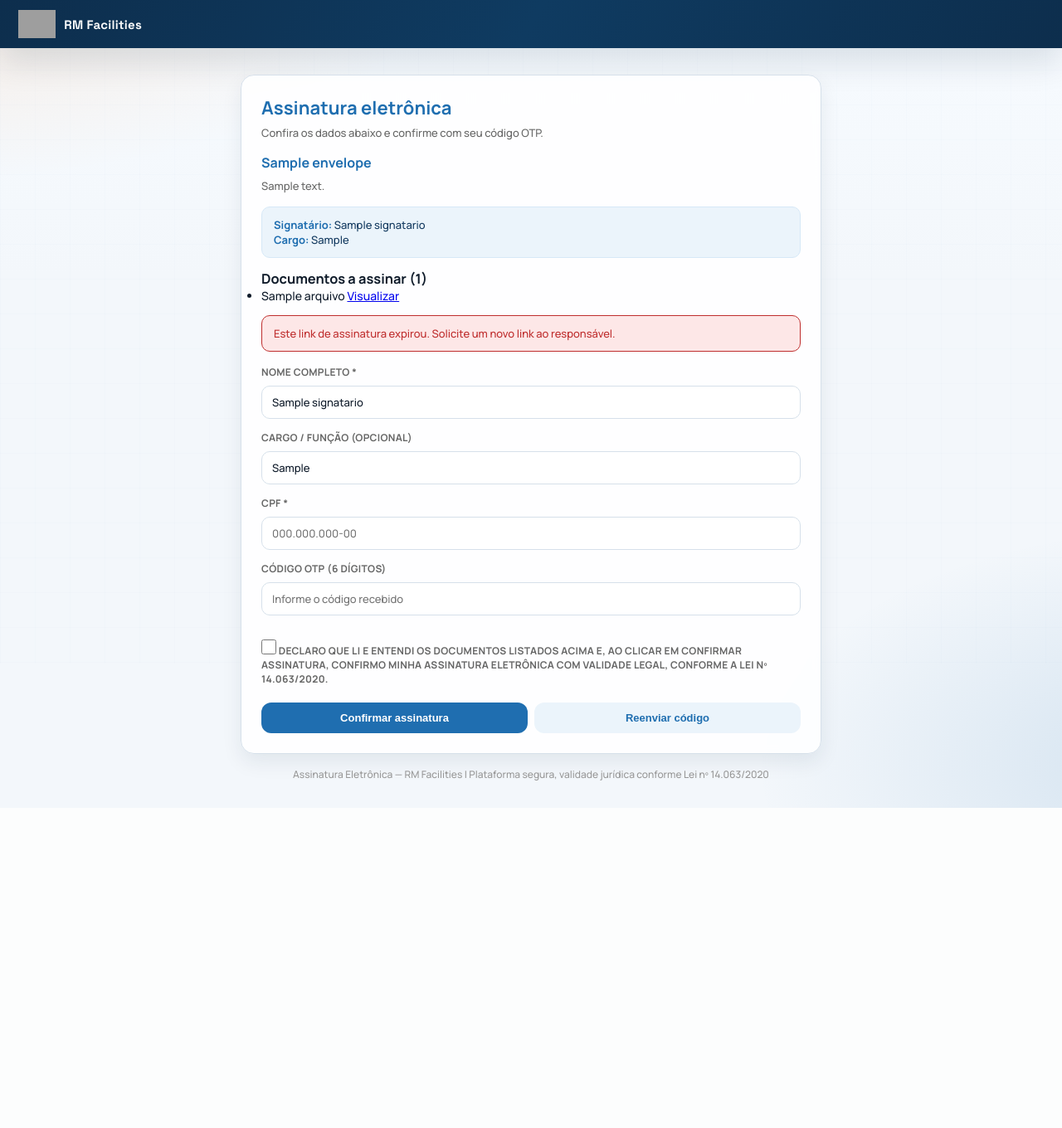
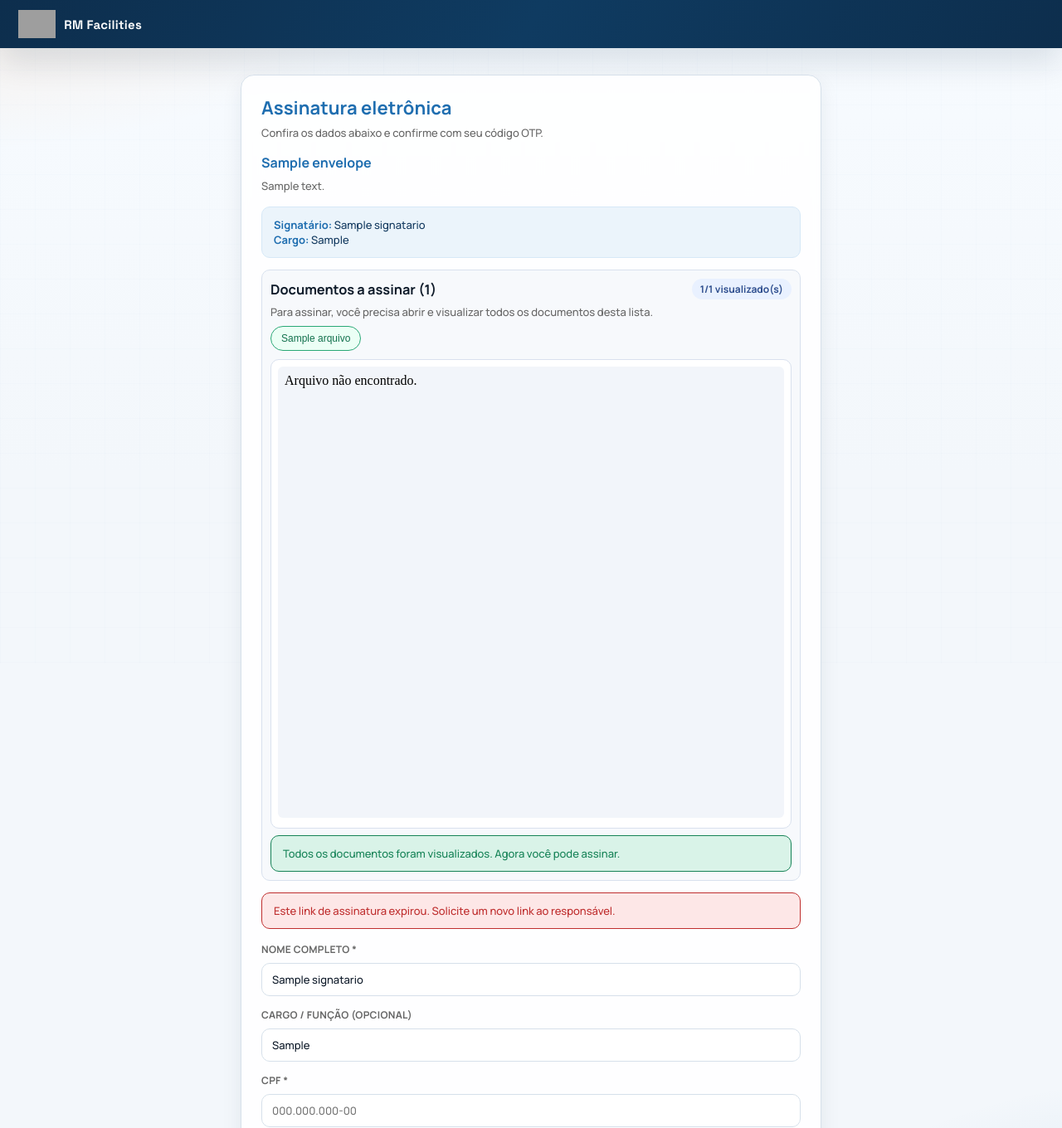
Before and after one commit to teclivre/rmfacilities_v3, a Flask app: a page that uses rmv-4.1/templates/envelope_assinar.html in a window 1280 px wide. Shown: the top 1360 px of the page at 83% size. Before the commit the page ends 974 px from the top, so only its background shows below. Run offline with Flask 3, Linux system fonts and the light colour scheme; tables that the repository leaves empty hold one stand-in row (values such as "Sample post"); grey boxes are pictures that could not be loaded.

Commit message:
feat: assinatura de envelope com visualizacao obrigatoria em tela

```diff
--- a/rmv-4.1/templates/envelope_assinar.html
+++ b/rmv-4.1/templates/envelope_assinar.html
@@ -5,6 +5,17 @@
 <meta name="viewport" content="width=device-width,initial-scale=1">
 <title>Assinar Documento — RM Facilities</title>
 <link rel="stylesheet" href="/static/css/main.css">
+<style>
+  .viewer-shell{padding:10px;background:#f7f9fc;border:1px solid #d9e1ee;border-radius:10px}
+  .viewer-head{display:flex;justify-content:space-between;align-items:center;gap:8px;flex-wrap:wrap;margin-bottom:6px}
+  .viewer-progress{font-size:12px;color:#2f4f8f;font-weight:700;background:#e9f1ff;border-radius:999px;padding:4px 10px}
+  .doc-chip-list{display:flex;flex-wrap:wrap;gap:8px;margin:8px 0 10px}
+  .doc-chip{border:1px solid #b8c7e4;background:#fff;color:#27406d;border-radius:999px;padding:7px 12px;font-size:12px;cursor:pointer}
+  .doc-chip.active{background:#2d7ef7;color:#fff;border-color:#2d7ef7}
+  .doc-chip.done{border-color:#2aa876;background:#ebfff5;color:#12714d}
+  .doc-frame-wrap{background:#fff;border:1px solid #d9e1ee;border-radius:10px;padding:8px}
+  .doc-frame{width:100%;min-height:68vh;border:0;border-radius:6px;background:#f2f5fa}
+</style>
 
 </head>
 <body class="public-page">
@@ -42,16 +53,21 @@
           {% if sig.cargo %}<br><strong>Cargo:</strong> {{ sig.cargo }}{% endif %}
         </div>
 
-        <div class="card-doc">
-          <h3>Documentos a assinar ({{ arquivos|length }})</h3>
-          <ul>
+        <div class="card-doc viewer-shell">
+          <div class="viewer-head">
+            <h3 style="margin:0">Documentos a assinar ({{ arquivos|length }})</h3>
+            <span class="viewer-progress" id="viewer-progress">0/{{ arquivos|length }} visualizado(s)</span>
+          </div>
+          <p class="sub" style="margin:0 0 8px 0">Para assinar, você precisa abrir e visualizar todos os documentos desta lista.</p>
+          <div class="doc-chip-list" id="doc-chip-list">
             {% for a in arquivos %}
-            <li>
-              <span>{{ a.nome_arquivo }}</span>
-              <a class="doc-view" href="/envelope/assinar/{{ sig.token }}/arquivo/{{ a.id }}?src={{ request.args.get('src','link')|urlencode }}" target="_blank" rel="noopener">Visualizar</a>
-            </li>
+            <button type="button" class="doc-chip" data-doc-id="{{ a.id }}" onclick="abrirDocumento({{ a.id }})">{{ a.nome_arquivo }}</button>
             {% endfor %}
-          </ul>
+          </div>
+          <div class="doc-frame-wrap">
+            <iframe id="doc-frame" class="doc-frame" title="Documento para assinatura"></iframe>
+          </div>
+          <div class="public-msg" id="viewer-msg" style="margin-top:8px"></div>
         </div>
 
         <div class="public-msg" id="msg"></div>
@@ -79,7 +95,7 @@
           </label>
         </div>
         <div class="public-btngroup" style="display:flex;flex-wrap:wrap;gap:8px">
-          <button class="public-btn public-btn-primary" id="btn-assinar" onclick="confirmarAssinatura()" style="flex:1;min-width:150px">Confirmar assinatura</button>
+          <button class="public-btn public-btn-primary" id="btn-assinar" onclick="confirmarAssinatura()" style="flex:1;min-width:150px" disabled>Visualize os documentos para assinar</button>
           <button class="public-btn public-btn-secondary" id="btn-resend" type="button" onclick="reenviarOtp()" style="flex:1;min-width:150px">Reenviar código</button>
         </div>
       </div>
@@ -107,7 +123,12 @@
   <script>
 const TOKEN='{{ sig.token or "" }}';
 const ENV_COD='{{ env.codigo }}';
+const SRC='{{ request.args.get("src","link") }}';
+const DOCS={{ arquivos|map(attribute='id')|list|tojson }};
 const otpCooldownCtrl=SignatureCommon.makeCooldown('btn-resend',60);
+const docsVistos=new Set();
+let docAtual=null;
+let leituraTimer=null;
 
 function showMsg(txt,type='err'){
   const msg=document.getElementById('msg');
@@ -124,10 +145,55 @@ function startOtpCooldown(seg){
   otpCooldownCtrl.start(seg||60);
 }
 
+function showViewerMsg(txt,type='ok'){
+  const msg=document.getElementById('viewer-msg');
+  if(!msg) return;
+  msg.className='public-msg '+type;
+  msg.textContent=txt;
+}
+
+function atualizarProgressoDocs(){
+  const total=DOCS.length;
+  const vistos=docsVistos.size;
+  const lbl=document.getElementById('viewer-progress');
+  if(lbl) lbl.textContent=`${vistos}/${total} visualizado(s)`;
+  const btn=document.getElementById('btn-assinar');
+  if(btn){
+    if(total>0 && vistos>=total){
+      btn.disabled=false;
+      btn.textContent='Confirmar assinatura';
+      showViewerMsg('Todos os documentos foram visualizados. Agora você pode assinar.','ok');
+    }else{
+      btn.disabled=true;
+      btn.textContent='Visualize os documentos para assinar';
+    }
+  }
+}
+
+function marcarChipAtivo(docId){
+  document.querySelectorAll('#doc-chip-list .doc-chip').forEach(el=>{
+    const id=parseInt(el.getAttribute('data-doc-id')||'0',10);
+    el.classList.toggle('active',id===docId);
+    el.classList.toggle('done',docsVistos.has(id));
+  });
+}
+
+function abrirDocumento(docId){
+  if(!TOKEN||!docId) return;
+  docAtual=parseInt(docId,10);
+  if(leituraTimer){ clearTimeout(leituraTimer); leituraTimer=null; }
+  const fr=document.getElementById('doc-frame');
+  if(!fr) return;
+  marcarChipAtivo(docAtual);
+  fr.src=`/envelope/assinar/${TOKEN}/arquivo/${docAtual}?src=${encodeURIComponent(SRC||'link')}&_=${Date.now()}`;
+  showViewerMsg('Documento carregando...','ok');
+}
+
 function validaEtapa1(){
   const nome=document.getElementById('inp-nome').value.trim();
   const cpf=(document.getElementById('inp-cpf').value||'').replace(/\D/g,'');
   const aceite=document.getElementById('chk-aceite').checked;
+  if(DOCS.length>0 && docsVistos.size<DOCS.length) return 'Visualize todos os documentos para liberar a assinatura.';
   if(!nome) return 'Informe seu nome completo.';
   if(!cpf||cpf.length!==11) return 'CPF inválido. Confira se digitou os 11 números corretamente.';
   if(!aceite) return 'Marque o aceite para continuar com a assinatura.';
@@ -210,6 +276,23 @@ async function confirmarAssinatura(){
 
 document.addEventListener('DOMContentLoaded',()=>{
   if(TOKEN) enviarOtpAutomaticoEnvelope();
+  const frame=document.getElementById('doc-frame');
+  if(frame){
+    frame.addEventListener('load',()=>{
+      if(!docAtual) return;
+      if(leituraTimer){ clearTimeout(leituraTimer); leituraTimer=null; }
+      showViewerMsg('Documento aberto. Aguarde alguns segundos para confirmar leitura.','ok');
+      leituraTimer=setTimeout(()=>{
+        docsVistos.add(docAtual);
+        marcarChipAtivo(docAtual);
+        atualizarProgressoDocs();
+      },3000);
+    });
+  }
+  atualizarProgressoDocs();
+  if(DOCS.length>0){
+    abrirDocumento(DOCS[0]);
+  }
 });
   </script>
 </body>
```
